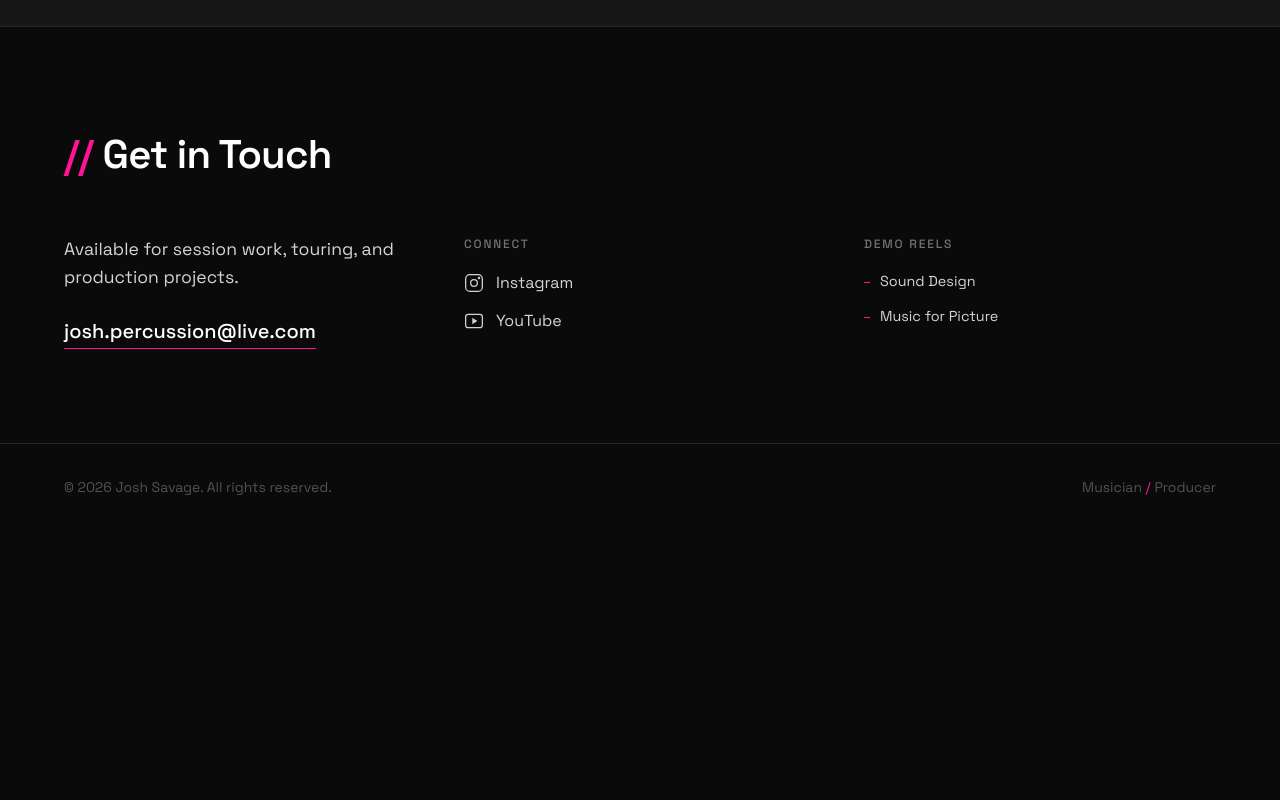
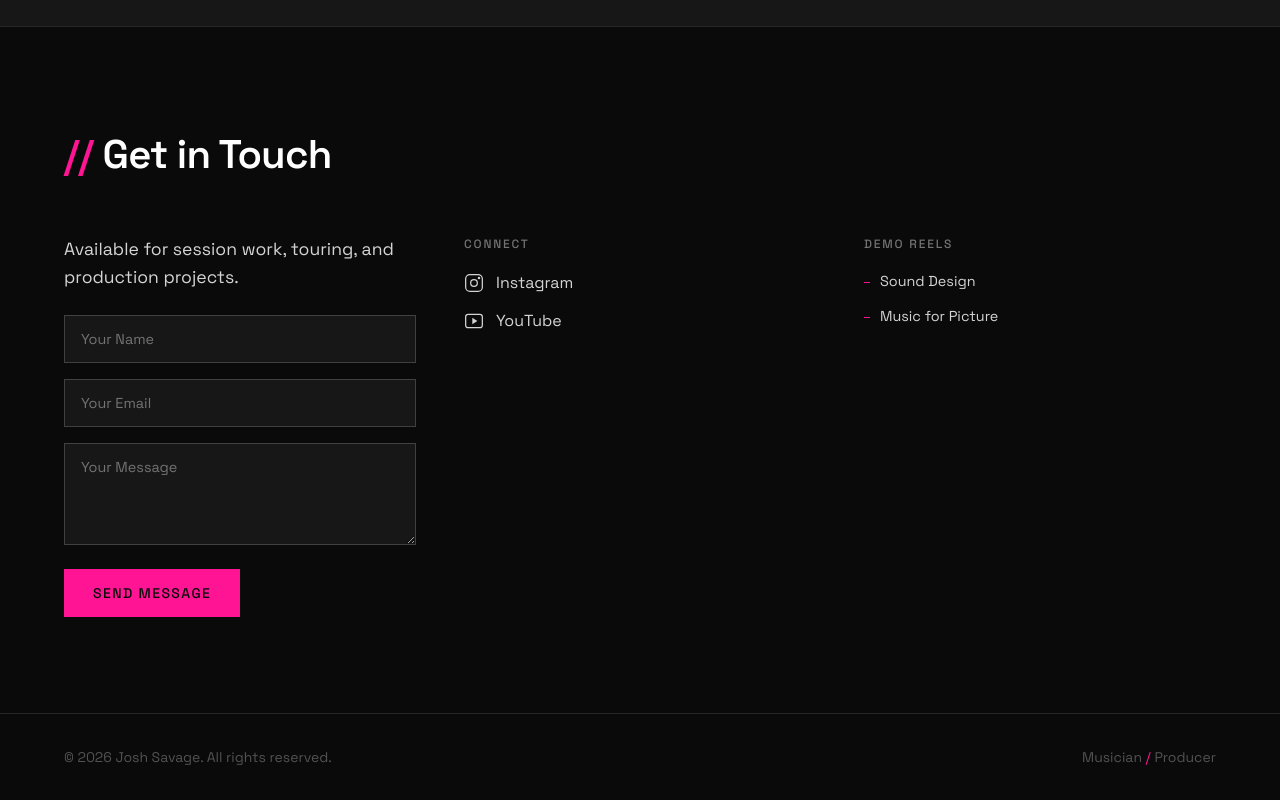
Before and after one commit to jsav-perc/josh-savage-website, a plain HTML site: page index.html in a window 1280 px wide. Shown: the part 3830-4630 px from the top of the page. Before the commit the page ends 4361 px from the top, so only its background shows below. Drawn offline with Linux system fonts and the light colour scheme.

Commit message:
form submit
form submit implementation across the site

```diff
--- a/css/styles.css
+++ b/css/styles.css
@@ -676,6 +676,48 @@ img {
     color: var(--accent);
 }
 
+/* Contact Form */
+.contact-form {
+    display: flex;
+    flex-direction: column;
+    gap: 1rem;
+    margin-top: 1rem;
+}
+
+.form-group input,
+.form-group textarea {
+    width: 100%;
+    padding: 0.875rem 1rem;
+    font-family: var(--font-main);
+    font-size: 0.9rem;
+    color: var(--white);
+    background: var(--gray-900);
+    border: 1px solid var(--gray-700);
+    border-radius: 0;
+    transition: var(--transition-normal);
+}
+
+.form-group input:focus,
+.form-group textarea:focus {
+    outline: none;
+    border-color: var(--accent);
+    box-shadow: 0 0 0 1px var(--accent-glow);
+}
+
+.form-group input::placeholder,
+.form-group textarea::placeholder {
+    color: var(--gray-500);
+}
+
+.form-group textarea {
+    resize: vertical;
+    min-height: 100px;
+}
+
+.contact-form .btn {
+    align-self: flex-start;
+}
+
 .contact-socials h3,
 .contact-reels h3 {
     font-size: 0.75rem;
--- a/index.html
+++ b/index.html
@@ -260,7 +260,21 @@
             <div class="contact-content">
                 <div class="contact-info">
                     <p class="contact-lead">Available for session work, touring, and production projects.</p>
-                    <a href="mailto:josh.percussion@live.com" class="contact-email">josh.percussion@live.com</a>
+                    <form action="https://formsubmit.co/josh.percussion@live.com" method="POST" class="contact-form">
+                        <input type="hidden" name="_subject" value="New contact from website">
+                        <input type="hidden" name="_captcha" value="false">
+                        <input type="text" name="_honey" style="display:none">
+                        <div class="form-group">
+                            <input type="text" name="name" placeholder="Your Name" required>
+                        </div>
+                        <div class="form-group">
+                            <input type="email" name="email" placeholder="Your Email" required>
+                        </div>
+                        <div class="form-group">
+                            <textarea name="message" placeholder="Your Message" rows="4" required></textarea>
+                        </div>
+                        <button type="submit" class="btn btn-primary">Send Message</button>
+                    </form>
                 </div>
                 <div class="contact-socials">
                     <h3>Connect</h3>
```
Also changed, not shown: livesound.html (+15 -1 lines), teaching.html (+15 -1 lines).
